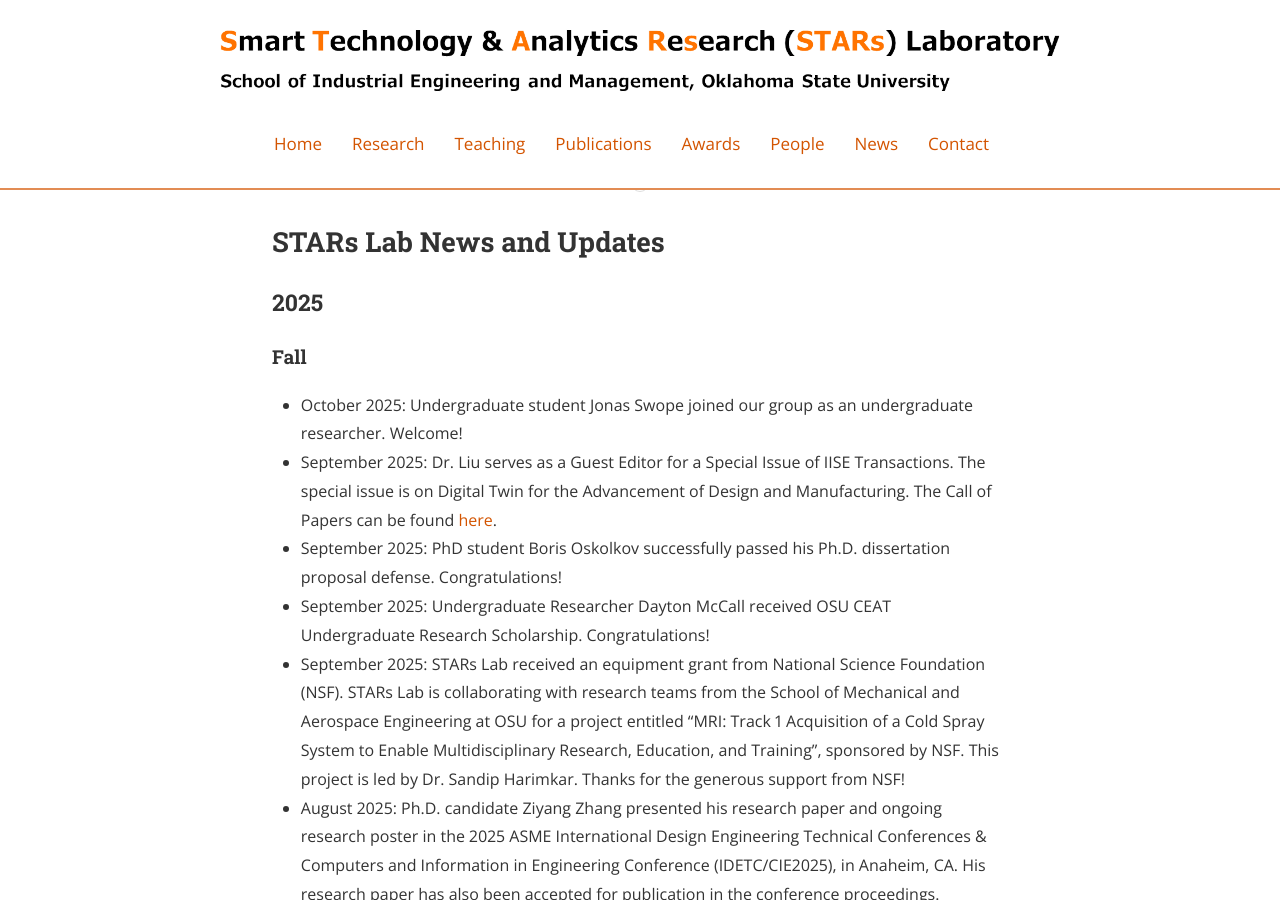
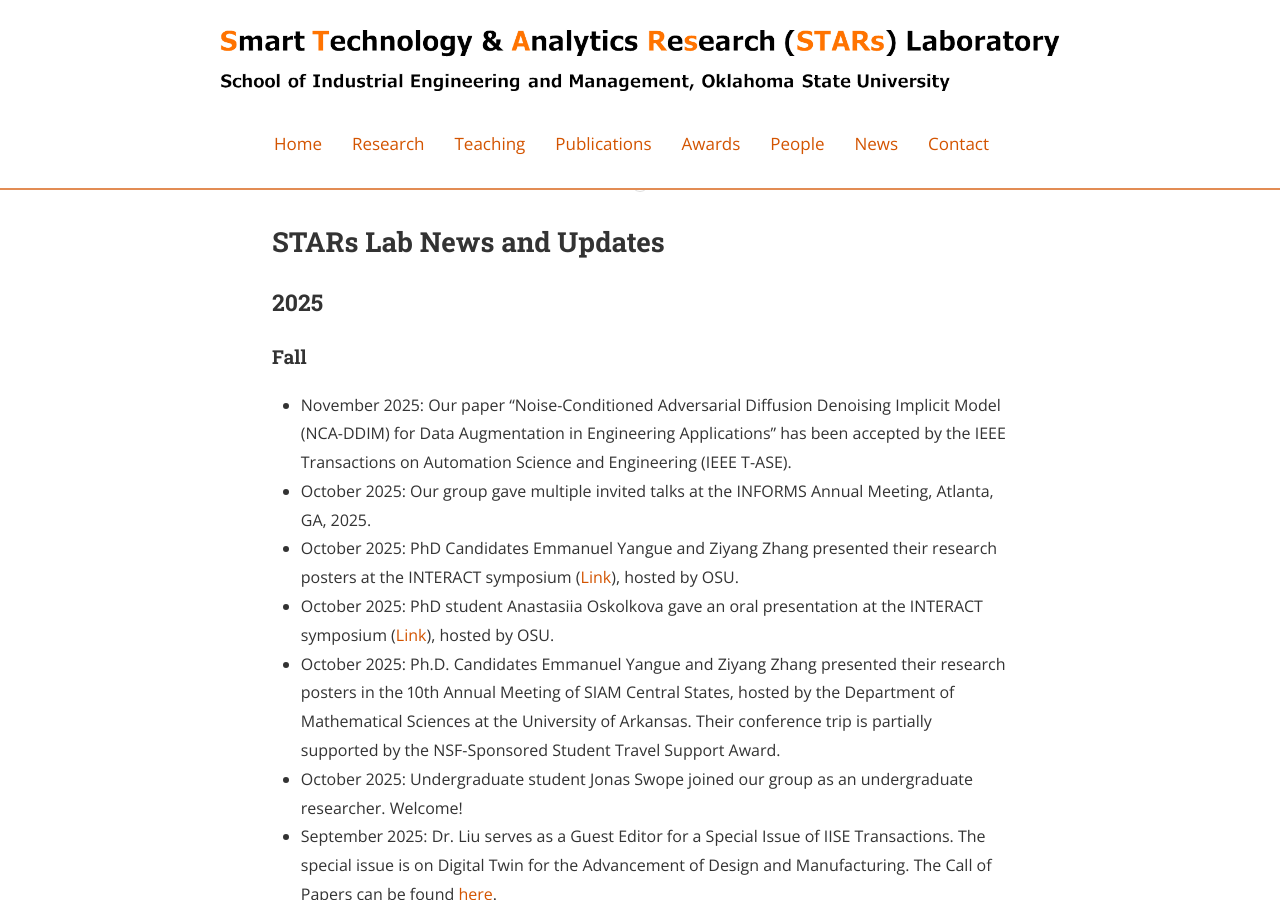
Before and after one commit to stars-laboratory/stars-laboratory.github.io, a Jekyll site: the page built from Gnews.md, in a window 1280 px wide and 900 px high. Built offline with Jekyll 4.4.1, drawn with Linux system fonts in a browser that asks for light colours; nearby versions of some CDN libraries.

Commit message:
Update Gnews.md
Information Update

```diff
--- a/Gnews.md
+++ b/Gnews.md
@@ -11,6 +11,11 @@ main_nav: true
 
 #### Fall
 
+* November 2025: Our paper “Noise-Conditioned Adversarial Diffusion Denoising Implicit Model (NCA-DDIM) for Data Augmentation in Engineering Applications” has been accepted by the IEEE Transactions on Automation Science and Engineering (IEEE T-ASE).
+* October 2025: Our group gave multiple invited talks at the INFORMS Annual Meeting, Atlanta, GA, 2025.
+* October 2025: PhD Candidates Emmanuel Yangue and Ziyang Zhang presented their research posters at the INTERACT symposium ([Link](https://vetmed.okstate.edu/research/interact/interact-symposium.html)), hosted by OSU.
+* October 2025: PhD student Anastasiia Oskolkova gave an oral presentation at the INTERACT symposium ([Link](https://vetmed.okstate.edu/research/interact/interact-symposium.html)), hosted by OSU.
+* October 2025: Ph.D. Candidates Emmanuel Yangue and Ziyang Zhang presented their research posters in the 10th Annual Meeting of SIAM Central States, hosted by the Department of Mathematical Sciences at the University of Arkansas. Their conference trip is partially supported by the NSF-Sponsored Student Travel Support Award.
 * October 2025: Undergraduate student Jonas Swope joined our group as an undergraduate researcher. Welcome!
 * September 2025: Dr. Liu serves as a Guest Editor for a Special Issue of IISE Transactions. The special issue is on Digital Twin for the Advancement of Design and Manufacturing. The Call of Papers can be found [here](https://think.taylorandfrancis.com/special_issues/digital-twin-for-the-advancement-of-design-and-manufacturing/).
 * September 2025: PhD student Boris Oskolkov successfully passed his Ph.D. dissertation proposal defense. Congratulations!
```
